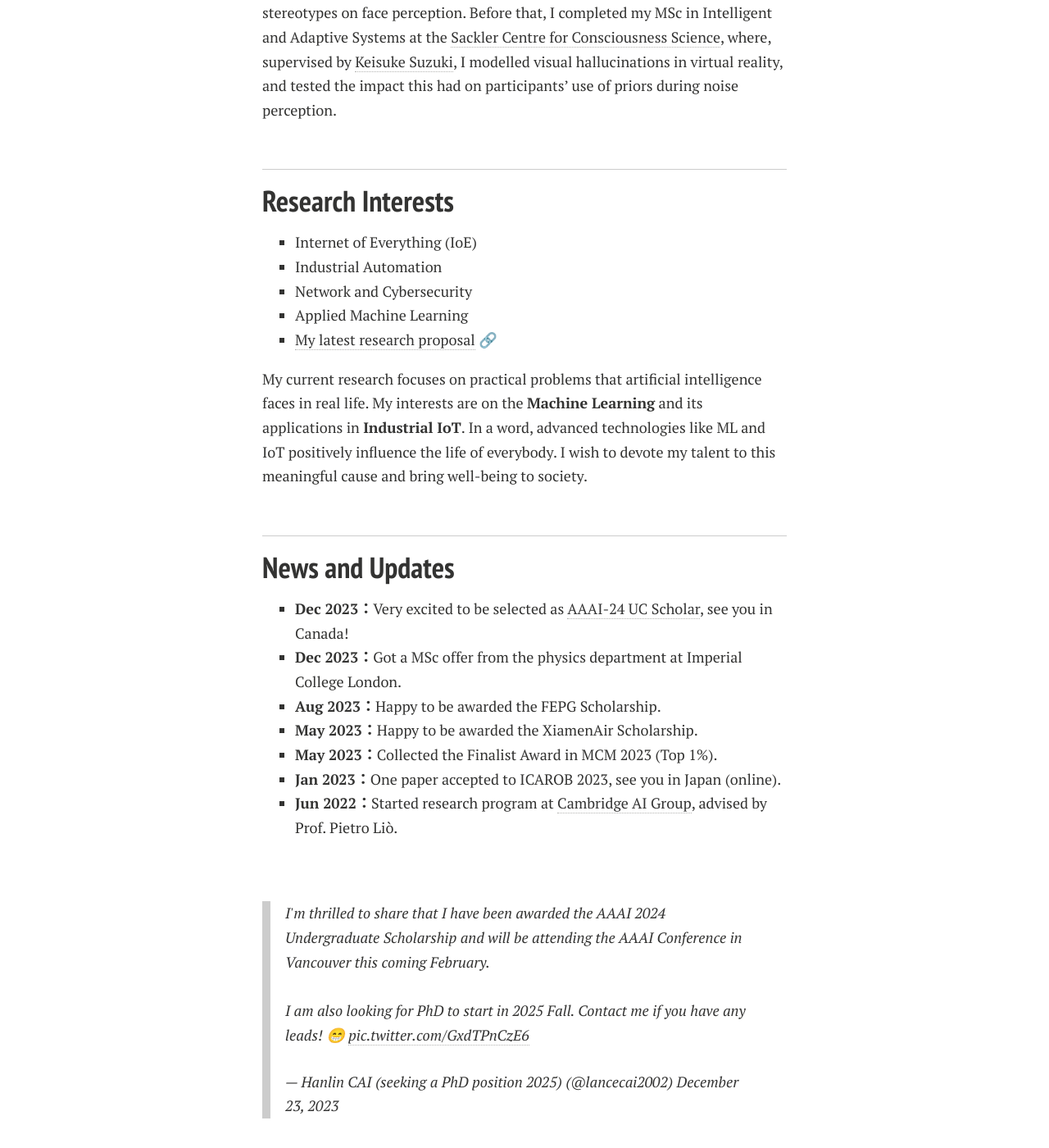
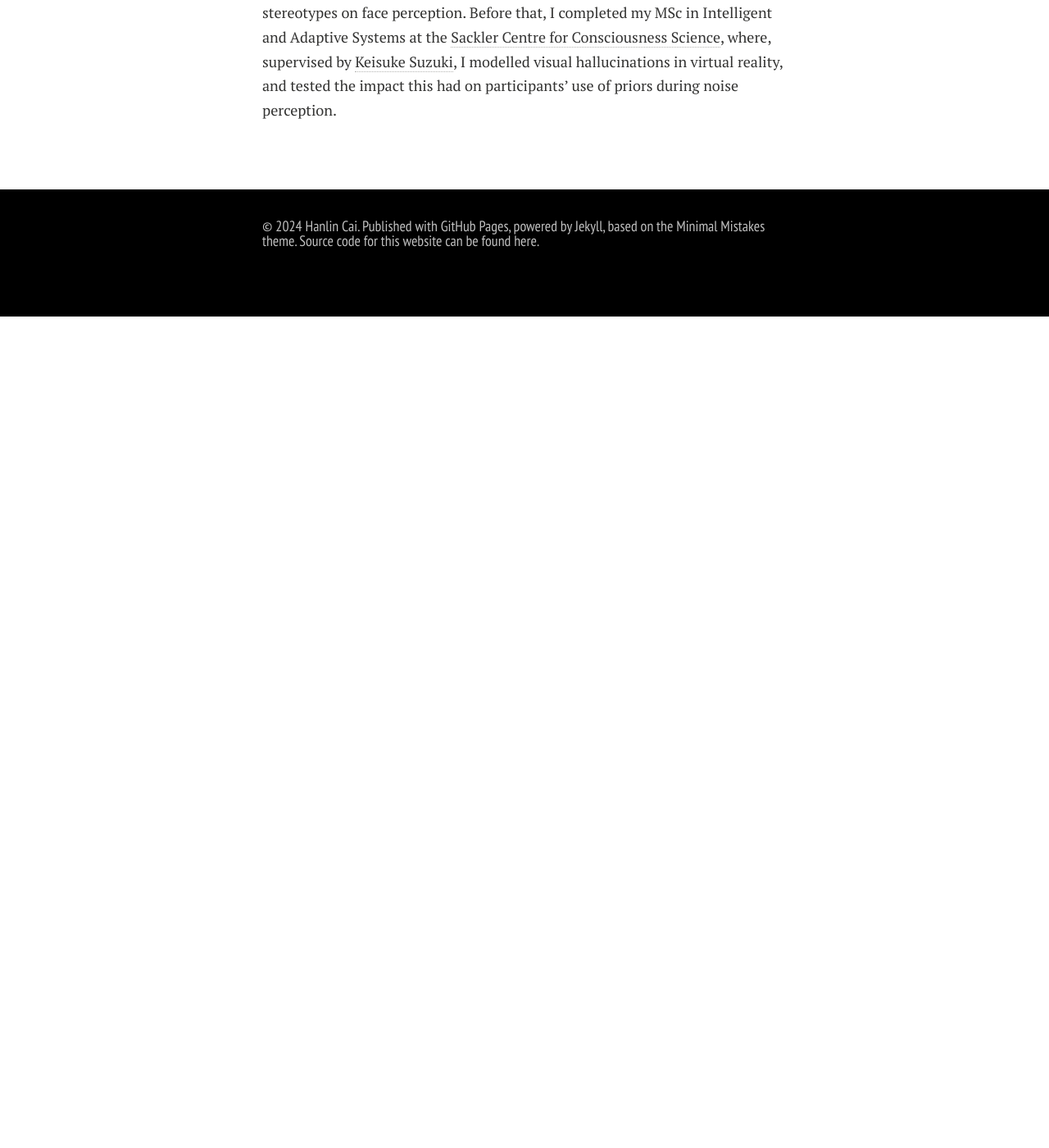
Before and after one commit to benjybarnett/benjybarnett.github.io, a Jekyll site: the page built from index.md, in a window 1280 px wide and 1400 px high, scrolled down 788 px. Shown: the whole window at 82% size. Built offline with Jekyll 4.4.1, drawn with Linux system fonts in a browser that asks for light colours; nearby versions of some CDN libraries; comment, search, counter and statistics services are not loaded; a style sheet for code colours, icons or effects is not loaded; our own code applies the rules of GitHub Pages for plain Markdown files; after the commit the page ends 1174 px from its top, so only the background shows below that.

Commit message:
homepage edits

```diff
--- a/index.md
+++ b/index.md
@@ -18,35 +18,3 @@ I am a Cognitive Neuroscience PhD student in the <a href="https://metacoglab.org
 
 I'm currently in the final year of my PhD, where I've been working with <a href="https://www.ucl.ac.uk/pals/people/steve-fleming">Steve Fleming</a> and <a href="https://sites.google.com/view/nadinedijkstra/about-me?authuser=0">Nadine Dijkstra</a> at UCL. My research has developed into two broad streams: <br>***1*** exploring how neural magnitude codes may be shared between cognitive domains, and how they might interface with neural correlates of consciousness and <br>***2*** adapting social cognition paradigms for use in naturalistic experiments, using brand new wearable OP-MEG technologies.<br>
 Before my PhD, I worked as an RA with <a href="https://www.freemanlab.org/">Jon Freeman</a> at NYU, where I used fMRI to explore how visual awareness facilitates the top-down influence of stereotypes on face perception. Before that, I completed my MSc in Intelligent and Adaptive Systems at the <a href="https://www.sussex.ac.uk/research/centres/sussex-centre-for-consciousness-science/">Sackler Centre for Consciousness Science</a>, where, supervised by <a href="https://sites.google.com/view/keisukesuzuki/home?authuser=0">Keisuke Suzuki</a>, I modelled visual hallucinations in virtual reality, and tested the impact this had on participants' use of priors during noise perception.
-
-<br>
-
----
-
-## Research Interests
-
-- Internet of Everything (IoE)
-- Industrial Automation
-- Network and Cybersecurity
-- Applied Machine Learning
-- [My latest research proposal](https://caihanlin.com/file/proposal-2023.pdf) 🔗
-
-My current research focuses on practical problems that artificial intelligence faces in real life. My interests are on the **Machine Learning** and its applications in **Industrial IoT**. In a word, advanced technologies like ML and IoT positively influence the life of everybody.  I wish to devote my talent to this meaningful cause and bring well-being to society.
-
-<br>
-
----
-
-## News and Updates
-
-- **Dec 2023：**Very excited to be selected as [AAAI-24 UC Scholar](https://aaai-uc.github.io/), see you in Canada!
-- **Dec 2023：**Got a MSc offer from the physics department at Imperial College London.
-- **Aug 2023：**Happy to be awarded the FEPG Scholarship.
-- **May 2023：**Happy to be awarded the XiamenAir Scholarship.
-- **May 2023：**Collected the Finalist Award in MCM 2023 (Top 1%).
-- **Jan 2023：**One paper accepted to ICAROB 2023, see you in Japan (online).
-- **Jun 2022：**Started research program at [Cambridge AI Group](https://www.cl.cam.ac.uk/research/ai/), advised by Prof. Pietro Liò.
-
-<br>
-
-<blockquote class="twitter-tweet"><p lang="en" dir="ltr">I&#39;m thrilled to share that I have been awarded the AAAI 2024 Undergraduate Scholarship and will be attending the AAAI Conference in Vancouver this coming February.<br><br>I am also looking for PhD to start in 2025 Fall. Contact me if you have any leads! 😁 <a href="https://t.co/GxdTPnCzE6">pic.twitter.com/GxdTPnCzE6</a></p>&mdash; Hanlin CAI (seeking a PhD position 2025) (@lancecai2002) <a href="https://twitter.com/lancecai2002/status/1738533328490463639?ref_src=twsrc%5Etfw">December 23, 2023</a></blockquote> <script async src="https://platform.twitter.com/widgets.js" charset="utf-8"></script>
```
